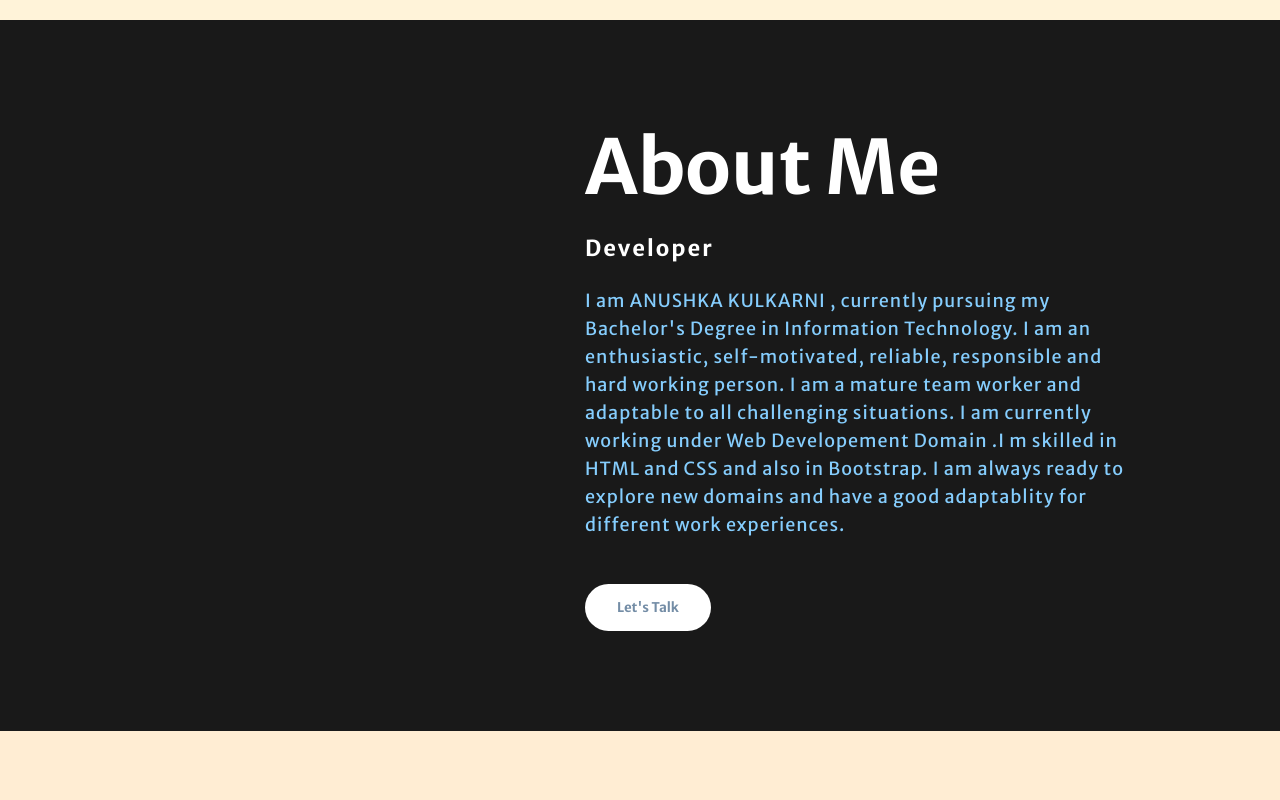
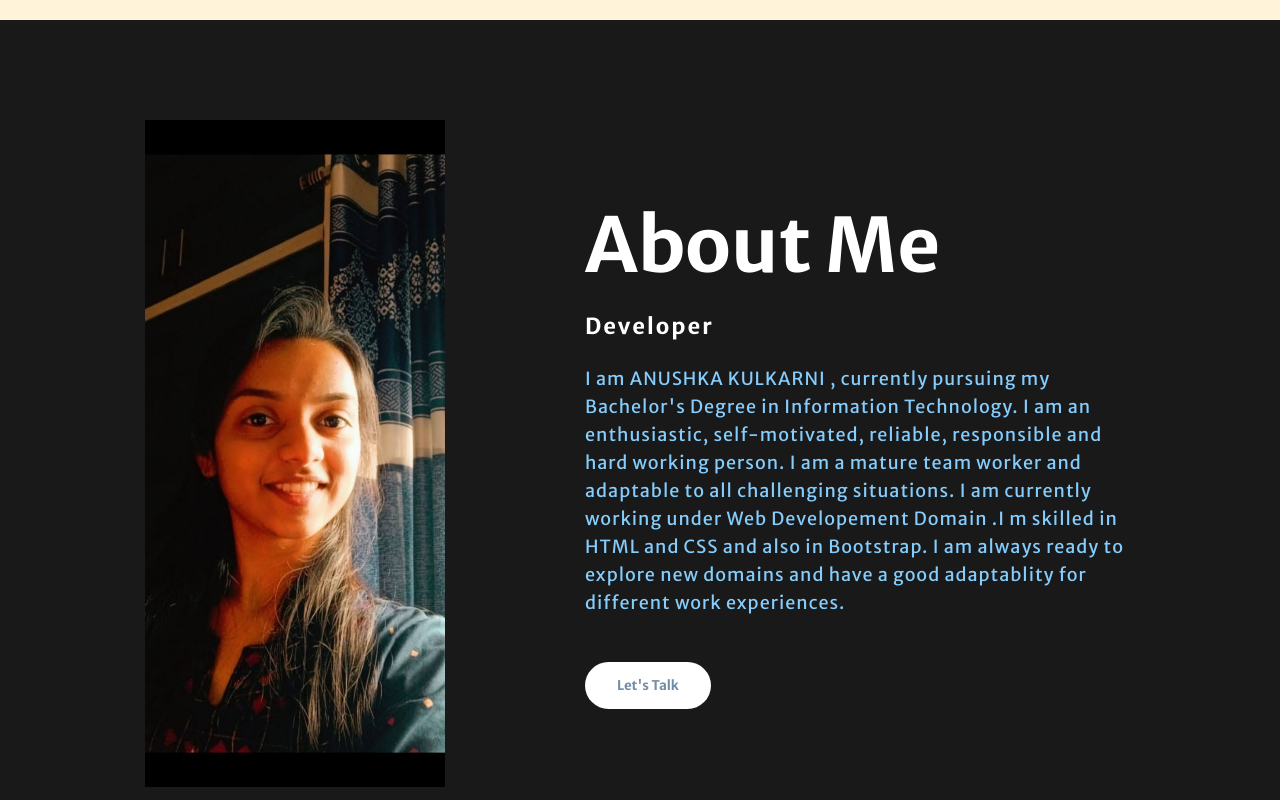
Before and after one commit to KAnushka942/oasis-task-2, a plain HTML site: page TASK 2/index.html in a window 1280 px wide. Shown: the part 780-1580 px from the top of the page. Drawn offline with Linux system fonts and the light colour scheme.

Commit message:
Update index.html

```diff
--- a/TASK 2/index.html
+++ b/TASK 2/index.html
@@ -48,7 +48,7 @@
     <section class="about">
         <div class="main">
 
-            <img class="myself" src="me.jpeg" alt="">
+            <img class="myself" src="images/me.jpeg" alt="me">
             <div class="about-text">
                 <h2>About Me</h2>
                 <h5>Developer</h5>
```
